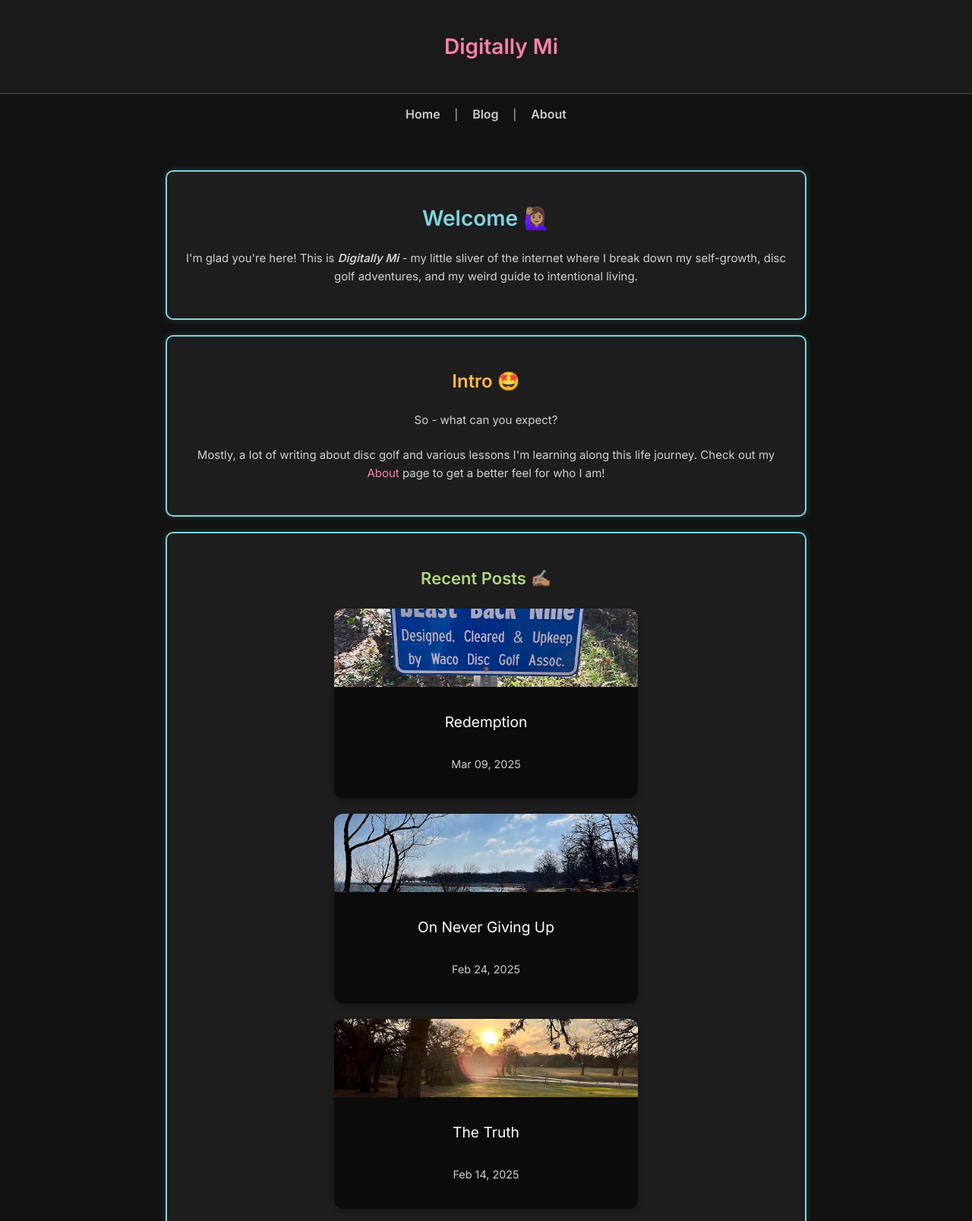
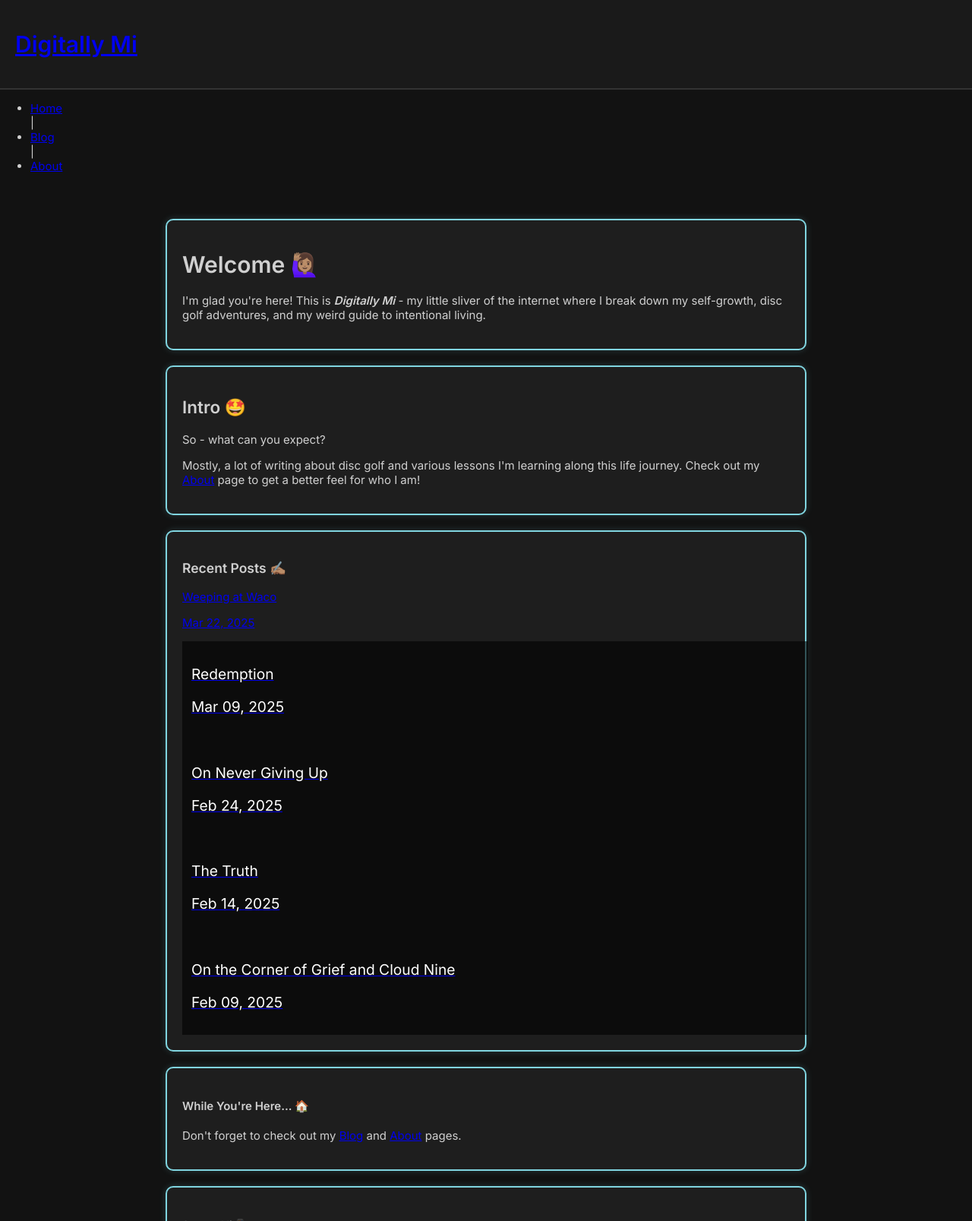
Before and after one commit to meeeyuh/meeeyuh.github.io, a Jekyll site: the page built from index.md, in a window 1280 px wide, cut to the strip 0-1607 px from the top of the page. Shown: the whole strip at 76% size. Built offline with Jekyll 4.4.1, drawn with Linux system fonts in a browser that asks for light colours; our own code applies the rules of GitHub Pages for plain Markdown files; grey boxes are pictures that could not be loaded.

Commit message:
A couple of tweaks. 🪄

```diff
--- a/assets/css/style.css
+++ b/assets/css/style.css
@@ -7,37 +7,18 @@ body {
     color: #d0d0d0;
     font-family: 'Inter', Arial, sans-serif;
     font-size: 15px;
-    text-align: center;
+    text-align: left;
     margin: 0;
     padding: 0;
 }
 
 /* Header */
 header {
-    text-align: center;
+    text-align: left;
     width: 100%;
     padding: 20px;
     background: #1a1a1a;
     border-bottom: 2px solid #333;
-}
-
-/* Header Colors */
-h1 { color: #80d5e0; font-size: 28px; }
-h2 { color: #ffb74d; font-size: 24px; }
-h3 { color: #aed581; font-size: 22px; }
-h4 { color: #ff80ab; font-size: 20px; }
-h5 { color: #ba68c8; font-size: 18px; }
-h6 { color: #fff176; font-size: 16px; }
-
-/* Links */
-a {
-    color: #ff80ab;
-    text-decoration: none;
-    cursor: crosshair;
-}
-a:hover {
-    text-decoration: underline;
-    color: #ba68c8;
 }
 
 /* Blog Post Styling */
@@ -50,6 +31,7 @@ article {
     box-shadow: 0px 0px 8px rgba(128, 213, 224, 0.15);
     font-size: 14px;
     line-height: 1.6;
+    text-align: left;
 }
 
 /* Footer */
@@ -58,38 +40,13 @@ footer {
     padding: 20px;
     background: #1a1a1a;
     font-size: 12px;
-}
-
-/* Bullet point alignment fix */
-ul, ol {
-    padding-left: 2em;
-    margin-left: 0;
-    list-style-position: inside;
-    font-size: 14px;
+    text-align: left;
 }
 
 /* Navigation Menu */
 nav {
-    text-align: center;
+    text-align: left;
     margin-bottom: 20px;
-}
-nav ul {
-    list-style: none;
-    padding: 0;
-}
-nav ul li {
-    display: inline;
-    margin: 0 15px;
-}
-nav ul li a {
-    text-decoration: none;
-    font-size: 16px;
-    font-weight: bold;
-    color: #ccc;
-    transition: color 0.3s ease;
-}
-nav ul li a:hover {
-    color: #ba68c8;
 }
 
 /* Main Layout */
@@ -98,207 +55,51 @@ nav ul li a:hover {
     max-width: 1000px;
     margin: auto;
     padding: 20px;
+    text-align: left;
 }
 
 /* Main Content */
 main {
     flex: 1;
+    text-align: left;
 }
 
-/* Image Styling */
-img {
-    max-width: 50%;
-    height: auto;
-    border-radius: 8px;
-}
-
-/* Collapsible Sections */
-details {
-    background-color: #1e1e1e;  /* Dark theme for collapsible section */
-    border-radius: 8px;
-    padding: 15px;
-    margin-bottom: 15px;
-    transition: background-color 0.3s ease;
-    border: 1px solid #333;  /* Border for clean separation */
-}
-
-details summary {
-    font-size: 1.25em;
-    font-weight: bold;
-    color: #80d5e0; /* Header color matching the rest of the theme */
-    cursor: pointer;
-    padding: 5px 0;
-    transition: color 0.3s ease;
-}
-
-details summary:hover {
-    color: #ffb74d; /* Hover effect for summary */
-}
-
-details:hover {
-    background-color: #333; /* Slightly lighter dark on hover for contrast */
-}
-
-details p {
-    font-size: 1em;
-    line-height: 1.5em;
-    color: #d0d0d0; /* Text color matching the overall theme */
-    padding-top: 10px;
-}
-
-details summary::marker {
-    color: #ff80ab;  /* Consistent marker color */
-}
-
-#blog-controls {
-    margin-bottom: 20px;
-}
-
-#blog-controls button {
-    background: #ba68c8;
-    color: white;
-    border: none;
-    padding: 10px 15px;
-    margin: 5px;
-    cursor: pointer;
-    border-radius: 5px;
-    font-size: 16px;
-}
-
-#blog-controls button:hover {
-    background: #ff80ab;
-}
-
+/* Content Box */
 .content-box {
-    background-color: #1e1e1e; /* Dark background to match theme */
+    background-color: #1e1e1e;
     color: #d0d0d0;
-    border: 2px solid #80d5e0; /* Light blue border */
+    border: 2px solid #80d5e0;
     padding: 20px;
     margin: 20px auto;
     max-width: 800px;
     border-radius: 10px;
     box-shadow: 0px 0px 10px rgba(128, 213, 224, 0.2);
-    text-align: center;
-    transition: transform 0.3s ease, box-shadow 0.3s ease;
+    text-align: left;
 }
 
-/* Subtle hover effect */
-.content-box:hover {
-    transform: translateY(-5px);
-    box-shadow: 0px 0px 15px rgba(128, 213, 224, 0.4);
-}
-
+/* Contact Links */
 .contact-links {
     display: flex;
     flex-wrap: wrap;
     gap: 10px;
-    justify-content: center;
+    justify-content: flex-start;
 }
 
-.contact-button {
-    text-decoration: none;
-    padding: 10px 15px;
-    border-radius: 8px;
-    font-weight: bold;
-    display: inline-flex;
-    align-items: center;
-    gap: 8px;
-    transition: transform 0.2s ease, box-shadow 0.2s ease;
-    font-size: 1rem;
-}
-
-.contact-button i {
-    font-size: 1.2rem;
-}
-
-.contact-button:hover {
-    transform: translateY(-3px);
-    box-shadow: 2px 2px 10px rgba(0, 0, 0, 0.2);
-}
-
-/* Custom colors */
-.email { background: #ff4757; color: white; }
-.facebook { background: #1877F2; color: white; }
-.instagram { background: #E1306C; color: white; }
-.pdga { background: #004B87; color: white; }
-
+/* Image Description */
 .image-description {
     font-style: italic;
     font-size: 0.9em;
     color: #666;
     margin-top: 5px;
-    text-align: center;
+    text-align: left;
 }
 
-/* Increase the line spacing for readability */
-body, p, li {
-    line-height: 1.6; /* Adjust the number to your preference, 1.6 is a good standard */
-}
-
-/* Add space between paragraphs */
-p {
-    margin-bottom: 1.5em; /* Adjust the number to your preference */
-}
-
-/* Main layout for blog posts */
-.blog-grid {
-    display: flex;
-    flex-wrap: wrap;
-    justify-content: center;
-    gap: 20px;
-    margin-top: 20px;
-}
-
-.blog-card {
-    text-decoration: none;
-    display: flex;
-    flex-direction: column;
-    align-items: center;
-    position: relative;
-    width: 100%;
-    max-width: 400px;
-    height: 250px;
-    border-radius: 12px;
-    overflow: hidden;
-    box-shadow: 0 4px 8px rgba(0, 0, 0, 0.2);
-    transition: transform 0.3s ease, box-shadow 0.3s ease;
-}
-
-.blog-card:hover {
-    transform: translateY(-5px);
-    box-shadow: 0 6px 12px rgba(0, 0, 0, 0.3);
-}
-
-.blog-card-image {
-    width: 100%;
-    height: 100%;
-    background-size: cover;
-    background-position: center;
-    display: flex;
-    align-items: flex-end;
-    justify-content: center;
-    position: relative;
-}
-
+/* Blog Card Text */
 .blog-card-text {
     background: rgba(0, 0, 0, 0.6);
     color: white;
     width: 100%;
     padding: 12px;
-    text-align: center;
+    text-align: left;
     font-size: 1.2rem;
 }
-
-.post-date {
-    font-size: 0.9rem;
-    margin-top: 5px;
-    opacity: 0.8;
-}
-
-blockquote {
-    border-left: 4px solid #ccc;
-    padding-left: 1em;
-    margin: 1em 0;
-    color: #666;
-    font-style: italic;
-  }
--- a/index.md
+++ b/index.md
@@ -15,6 +15,15 @@ title: "Home"
 
 <div class="content-box">
     <h3>Recent Posts ✍🏽</h3>
+        <div class="blog-grid">
+        <a href="/blog/2025-03-22-Weeping-at-Waco/" class="blog-card">
+            <div class="blog-card-image" style="background-image: url('/assets/images/posts/20250322-WeepingWaco-LostDiscs.jpg);"></div>
+            <div class="Blog-card-text">
+                <p>Weeping at Waco</p>
+                <p class="post-date">Mar 22, 2025</p>
+            </div>
+            </a>
+        </div>
         <div class="blog-grid">
         <a href="/blog/2025-03-09-Redemption/" class="blog-card">
             <div class="blog-card-image" style="background-image: url('/assets/images/posts/20250309-Redemption-Beast.jpg');"></div>
```
Also changed, not shown: _posts/2025-03-18-Weeping-at-Waco.md (+1 -1 lines).
